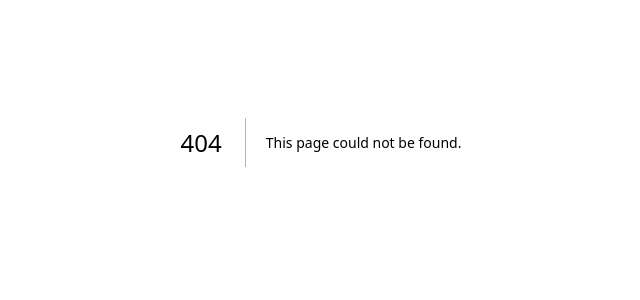
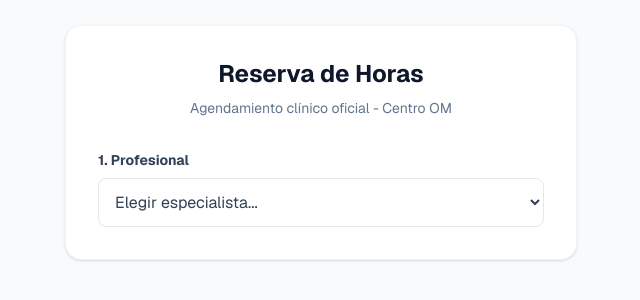
Before and after one commit to psjmirandac-art/sistema-clinico-om, a Next.js app: page /agendar in a window 1280 px wide. Before the commit this address had no page. Shown: the part 258-558 px from the top of the page, without its empty margins (319-959 px from the left). Built offline with nearby package versions, Linux system fonts and the light colour scheme.

Commit message:
Restaurar formulario de agendamiento

```diff
--- /dev/null
+++ b/app/agendar/page.tsx
@@ -0,0 +1,44 @@
+"use client";
+
+import { useRouter } from 'next/navigation';
+import { useState } from 'react';
+
+export default function AgendarPage() {
+  const router = useRouter();
+  const [profesional, setProfesional] = useState('');
+
+  // Esta función maneja lo que ocurre cuando el paciente elige un profesional
+  const handleSelect = (e: React.ChangeEvent<HTMLSelectElement>) => {
+    const value = e.target.value;
+    setProfesional(value);
+
+    // Si tenías una ruta dinámica para los servicios, esto los redirige automáticamente
+    if (value) {
+       // router.push(`/agendar/${value}`);
+    }
+  };
+
+  return (
+    <div className="min-h-screen bg-slate-50 flex items-center justify-center p-4 font-sans text-slate-800">
+      <div className="bg-white p-8 rounded-2xl shadow-sm border border-slate-100 w-full max-w-lg text-center">
+        <h1 className="text-2xl font-bold text-slate-900 mb-2">Reserva de Horas</h1>
+        <p className="text-sm text-slate-500 mb-8">Agendamiento clínico oficial - Centro OM</p>
+
+        <div className="text-left">
+          <label className="block text-sm font-bold text-slate-700 mb-2">
+            1. Profesional
+          </label>
+          <select
+            className="w-full border border-slate-200 rounded-lg p-3 text-slate-700 bg-white focus:outline-none focus:ring-2 focus:ring-blue-600 focus:border-transparent transition-shadow cursor-pointer"
+            value={profesional}
+            onChange={handleSelect}
+          >
+            <option value="">Elegir especialista...</option>
+            <option value="jaime">Jaime Miranda - Psicólogo Clínico Adultos</option>
+            <option value="ivette">Ivette Olivares - Psicóloga Infanto-Juvenil</option>
+          </select>
+        </div>
+      </div>
+    </div>
+  );
+}
```
